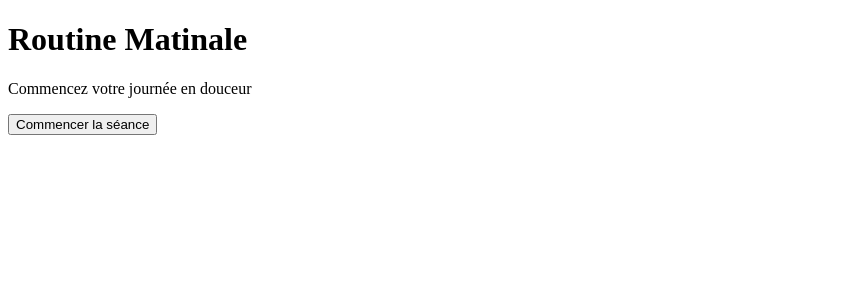
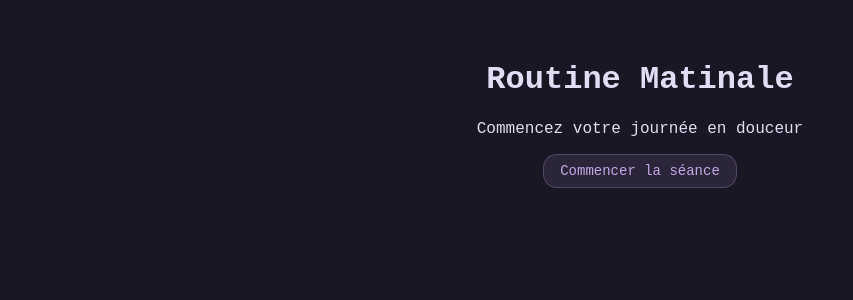
Before and after one commit to Tchoup7790/morning-streching, a Vue app: page / in a window 1280 px wide. Shown: the top 300 px of the page, without its empty margins (0-853 px from the left). Built offline with nearby package versions, Linux system fonts and the light colour scheme.

Commit message:
Création du style

```diff
--- /dev/null
+++ b/src/assets/main.css
@@ -0,0 +1,137 @@
+/* Root theme */
+:root {
+  --rp-base: #191724;
+  --rp-surface: #1f1d2e;
+  --rp-overlay: #26233a;
+
+  --rp-muted: #6e6a86;
+  --rp-subtle: #908caa;
+  --rp-text: #e0def4;
+
+  --rp-love: #eb6f92;
+  --rp-gold: #f6c177;
+  --rp-rose: #ebbcba;
+  --rp-pine: #31748f;
+  --rp-foam: #9ccfd8;
+  --rp-iris: #c4a7e7;
+
+  --radius: 14px;
+  --transition: 0.25s ease;
+
+  --color-primary: var(--rp-iris);
+  --color-secondary: var(--rp-foam);
+}
+
+@font-face {
+  font-family: "0xProto Nerd Font";
+  src: url("/public/0xProtoNerdFont-Regular.ttf") format("ttf");
+  font-weight: 400;
+  font-style: normal;
+  font-display: swap;
+}
+
+/* Base */
+html,
+body {
+  margin: 0;
+  padding: 0;
+  width: 100%;
+  min-height: 100vh;
+
+  background: var(--rp-base);
+  color: var(--rp-text);
+
+  font-family: "0xProto Nerd Font", monospace;
+  display: flex;
+  justify-content: center;
+}
+
+#app {
+  width: 100%;
+  max-width: 500px;
+  /* limite mobile */
+  min-height: 100vh;
+
+  padding: 20px;
+  box-sizing: border-box;
+
+  display: flex;
+  flex-direction: column;
+}
+
+main {
+  display: flex;
+  flex-direction: column;
+  align-items: center;
+  text-align: center;
+
+  width: 100%;
+  height: 100%;
+  padding: 20px;
+  box-sizing: border-box;
+}
+
+button {
+  padding: 8px 16px;
+  font-size: 14px;
+  font-family: inherit;
+
+  background: color-mix(in srgb, var(--color-primary) 10%, transparent);
+  color: var(--color-primary);
+
+  border: 1px solid color-mix(in srgb, var(--color-primary) 25%, transparent);
+
+  border-radius: var(--radius);
+
+  cursor: pointer;
+  transition:
+    background var(--transition),
+    border-color var(--transition),
+    opacity var(--transition);
+
+  display: inline-flex;
+  justify-content: center;
+  align-items: center;
+}
+
+/* Hover */
+button:hover {
+  background: color-mix(in srgb, var(--color-primary) 20%, transparent);
+  border-color: color-mix(in srgb, var(--color-primary) 40%, transparent);
+  opacity: 0.95;
+}
+
+/* Pressed */
+button:active {
+  background: color-mix(in srgb, var(--color-primary) 30%, transparent);
+  border-color: var(--color-primary);
+  opacity: 0.9;
+}
+
+a {
+  text-decoration: underline;
+  text-underline-offset: 2px;
+
+  font-size: 0.85rem;
+  font-family: inherit;
+
+  color: var(--rp-subtle);
+  text-transform: lowercase;
+  cursor: pointer;
+
+  transition:
+    color var(--transition),
+    opacity var(--transition);
+}
+
+/* Hover  */
+a:hover {
+  color: var(--rp-text);
+  opacity: 0.9;
+}
+
+/* Active */
+a:active {
+  color: var(--color-primary);
+  opacity: 1;
+}
```
Also changed, not shown: src/main.ts (+9 -8 lines), public/0xProtoNerdFont-Regular.ttf (added).
